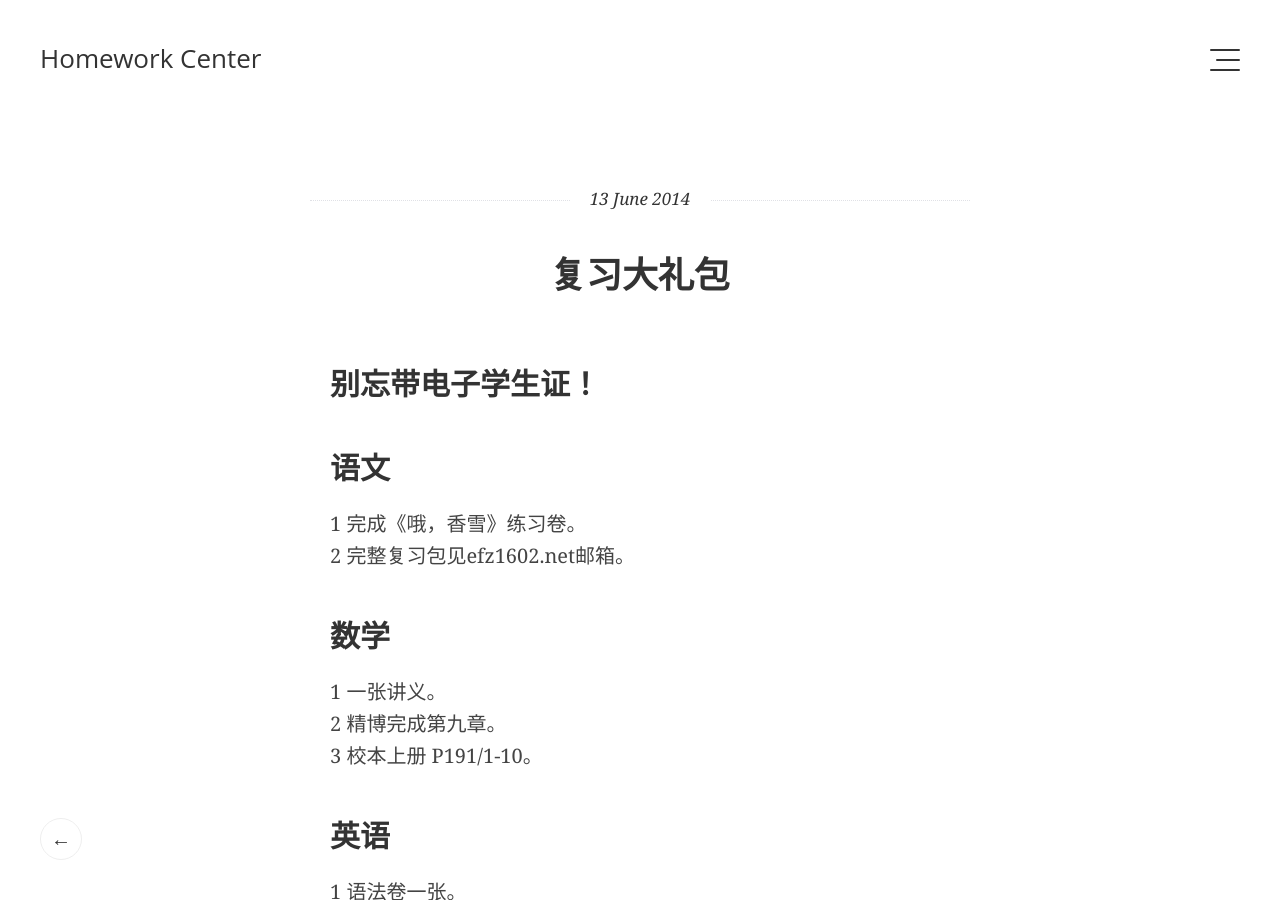
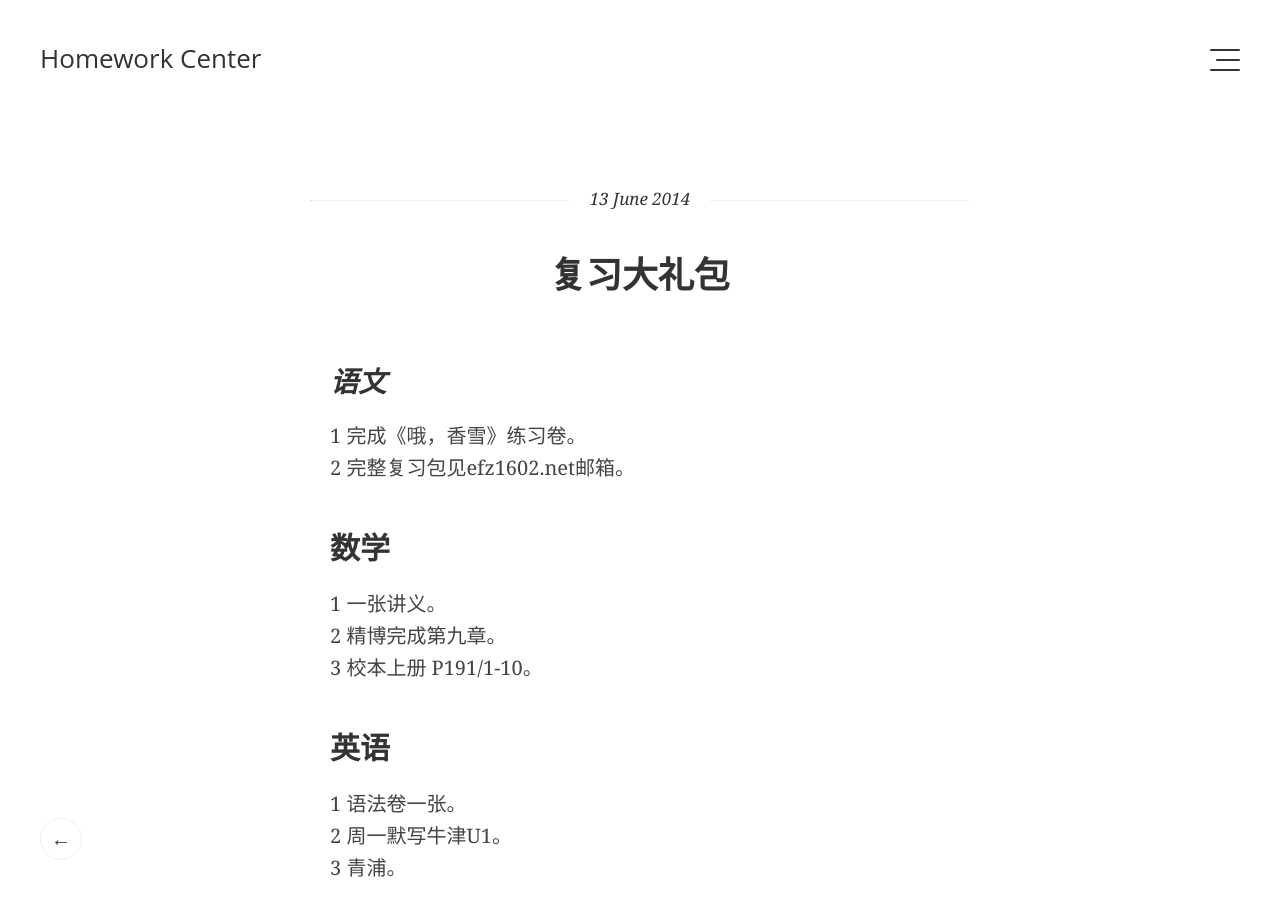
Before and after one commit to efz1602/efz1602.github.io, a Jekyll site: the page built from _posts/2014-06-13-list20140613.markdown, in a window 1280 px wide and 900 px high. Built offline with Jekyll 4.4.1, drawn with Linux system fonts in a browser that asks for light colours; some web fonts are replaced; Markdown is read by kramdown in place of the engine named in the settings.

Commit message:
new format test

```diff
--- a/_posts/2014-06-13-list20140613.markdown
+++ b/_posts/2014-06-13-list20140613.markdown
@@ -4,12 +4,9 @@ title:  "复习大礼包"
 date:   2014-06-13
 ---
 
-别忘带电子学生证！
-====
-
 
 语文
-====
+----
 1 完成《哦，香雪》练习卷。
 2 完整复习包见efz1602.net邮箱。
 
```
